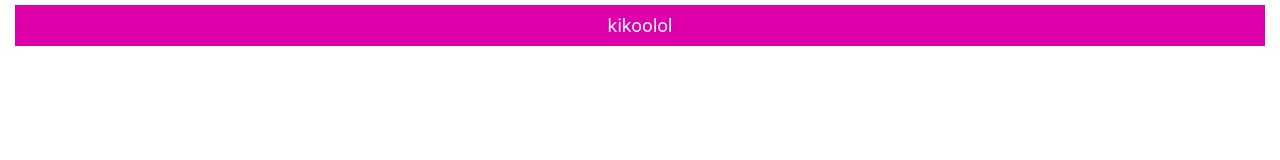
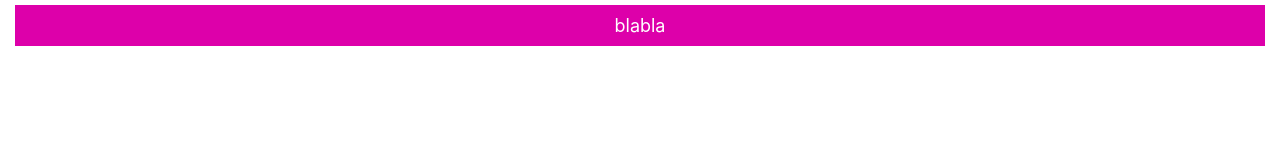
Before and after one commit to doragusureibu/orsys_react_formation, a React (Create React App) app in the folder app/: page / in a window 1280 px wide. Shown: the top 160 px of the page. Built offline with nearby package versions, Linux system fonts and the light colour scheme.

Commit message:
children

```diff
--- a/app/src/App/App.tsx
+++ b/app/src/App/App.tsx
@@ -5,7 +5,7 @@ import Button from './components/Button/Button';
 function App() {
   return (
     <div className="App">
-      <Button text="kikoolol" />
+      <Button>blabla</Button>
     </div>
   );
 }
--- a/app/src/App/components/Button/Button.js
+++ b/app/src/App/components/Button/Button.js
@@ -5,7 +5,7 @@ const Button=(props) => {
 
     console.log(props);
 
-    return (<div className="Button">{props.text}</div>);
+    return (<div className="Button">{props.children}</div>);
 }
 
 export default Button;
```
